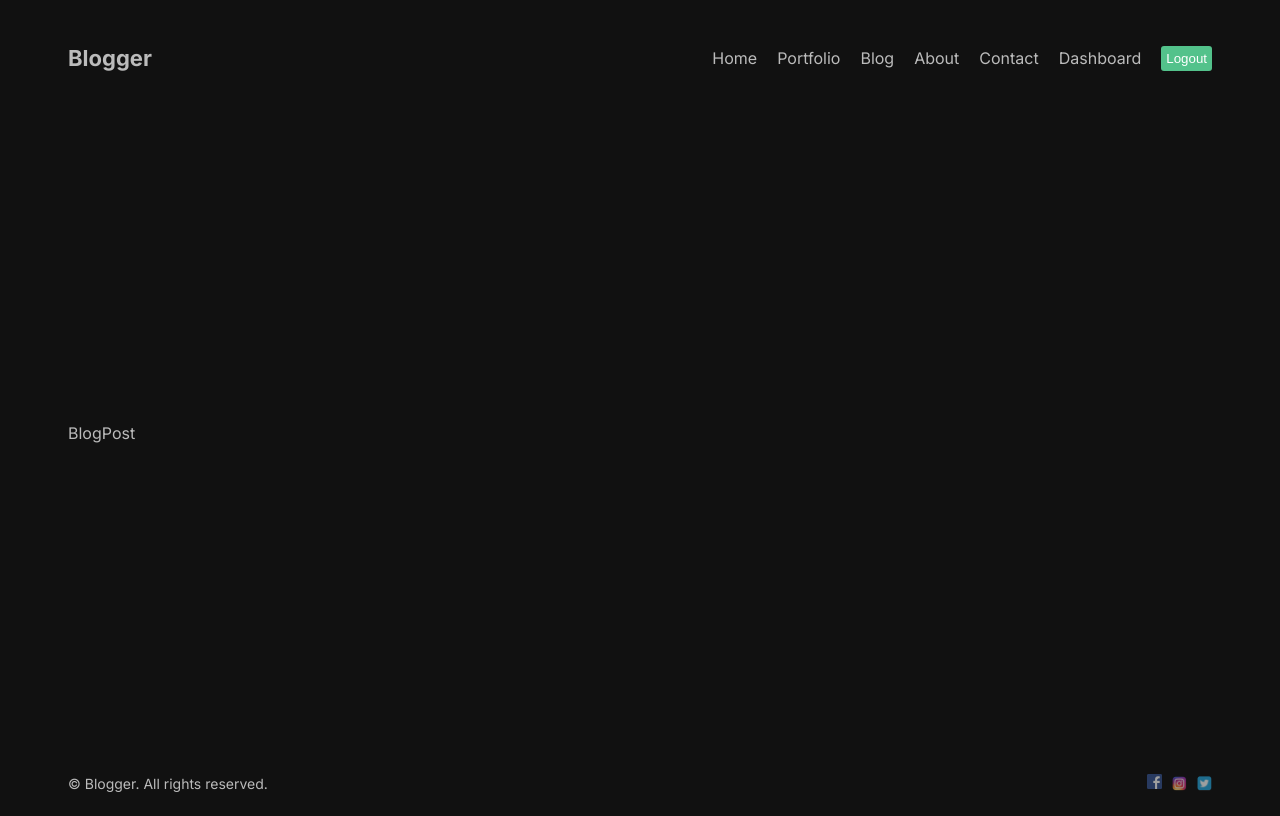
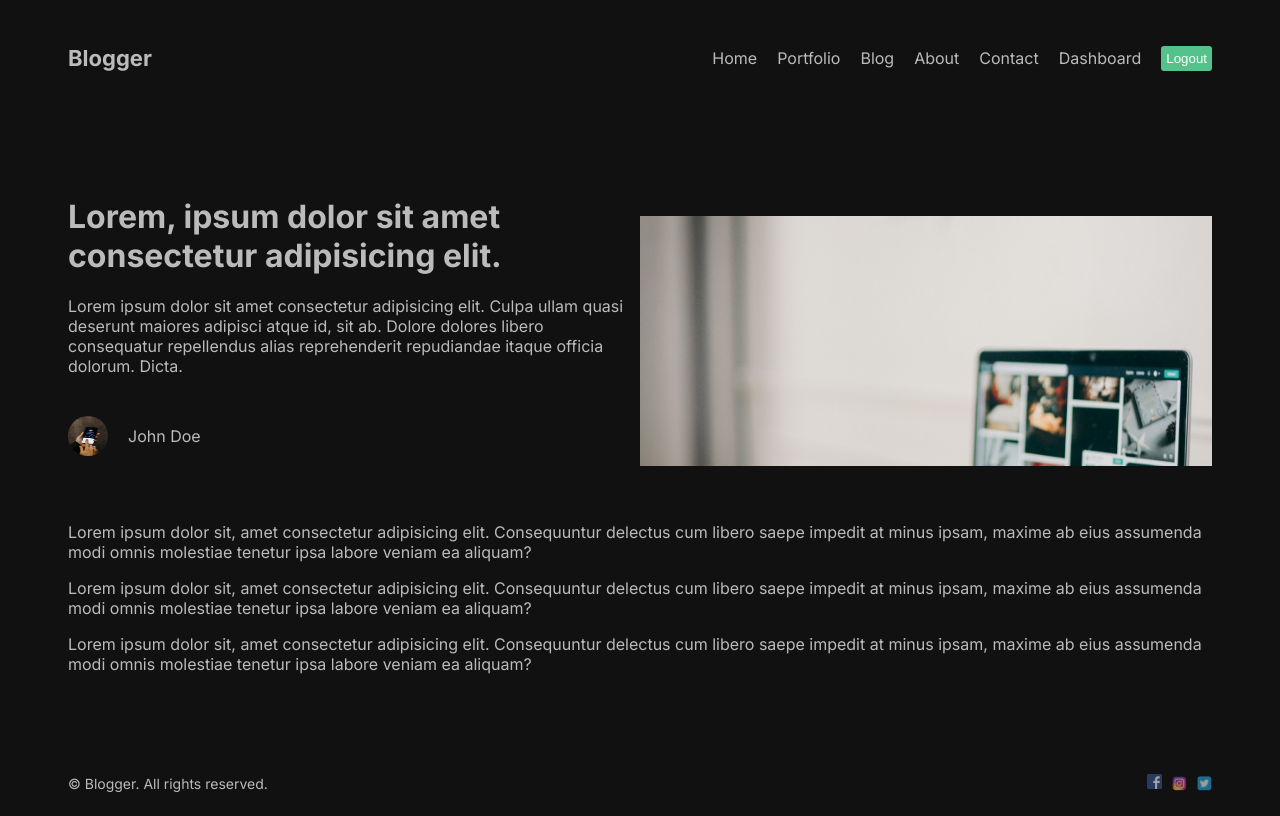
Before and after one commit to zhanybekovich/nextjs-blog, a Next.js app: page /blog/testId in a window 1280 px wide. Built offline with nearby package versions, Linux system fonts and the light colour scheme.

Commit message:
Add post page

```diff
--- a/app/blog/[id]/page.jsx
+++ b/app/blog/[id]/page.jsx
@@ -1,7 +1,59 @@
-import React from "react";
+import Image from "next/image";
+import styles from "./page.module.css";
 
 const BlogPost = () => {
-  return <div>BlogPost</div>;
+  return (
+    <div className={styles.container}>
+      <div className={styles.top}>
+        <div className={styles.info}>
+          <h1 className={styles.title}>
+            Lorem, ipsum dolor sit amet consectetur adipisicing elit.
+          </h1>
+          <p className={styles.desc}>
+            Lorem ipsum dolor sit amet consectetur adipisicing elit. Culpa ullam
+            quasi deserunt maiores adipisci atque id, sit ab. Dolore dolores
+            libero consequatur repellendus alias reprehenderit repudiandae
+            itaque officia dolorum. Dicta.
+          </p>
+          <div className={styles.author}>
+            <Image
+              className={styles.avatar}
+              src="/img/application.jpg"
+              alt="Author"
+              width={40}
+              height={40}
+            />
+            <span className={styles.username}>John Doe</span>
+          </div>
+        </div>
+        <div className={styles.imgContainer}>
+          <Image
+            className={styles.img}
+            src="/img/website.jpg"
+            alt="Image"
+            fill={true}
+          />
+        </div>
+      </div>
+      <div className={styles.content}>
+        <p className={styles.text}>
+          Lorem ipsum dolor sit, amet consectetur adipisicing elit. Consequuntur
+          delectus cum libero saepe impedit at minus ipsam, maxime ab eius
+          assumenda modi omnis molestiae tenetur ipsa labore veniam ea aliquam?
+        </p>
+        <p className={styles.text}>
+          Lorem ipsum dolor sit, amet consectetur adipisicing elit. Consequuntur
+          delectus cum libero saepe impedit at minus ipsam, maxime ab eius
+          assumenda modi omnis molestiae tenetur ipsa labore veniam ea aliquam?
+        </p>
+        <p className={styles.text}>
+          Lorem ipsum dolor sit, amet consectetur adipisicing elit. Consequuntur
+          delectus cum libero saepe impedit at minus ipsam, maxime ab eius
+          assumenda modi omnis molestiae tenetur ipsa labore veniam ea aliquam?
+        </p>
+      </div>
+    </div>
+  );
 };
 
 export default BlogPost;
--- /dev/null
+++ b/app/blog/[id]/page.module.css
@@ -0,0 +1,36 @@
+.top {
+  display: flex;
+  align-items: center;
+}
+
+.info,
+.imgContainer {
+  flex: 1;
+}
+
+.imgContainer {
+  height: 250px;
+  position: relative;
+}
+
+.img {
+  object-fit: cover;
+}
+
+.info {
+  margin-bottom: 50px;
+}
+
+.desc {
+  margin-bottom: 40px;
+}
+
+.author {
+  display: flex;
+  gap: 20px;
+  align-items: center;
+}
+
+.avatar {
+  border-radius: 50%;
+}
```
